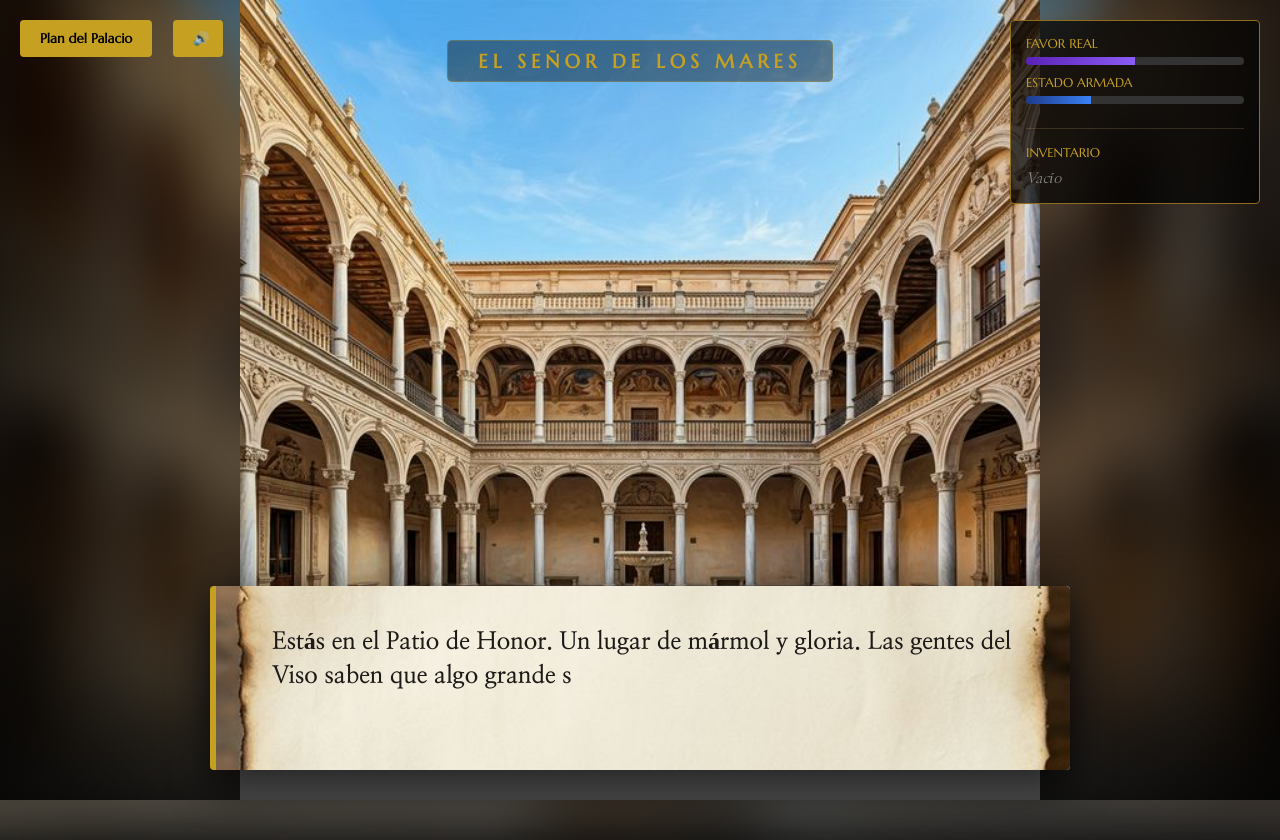
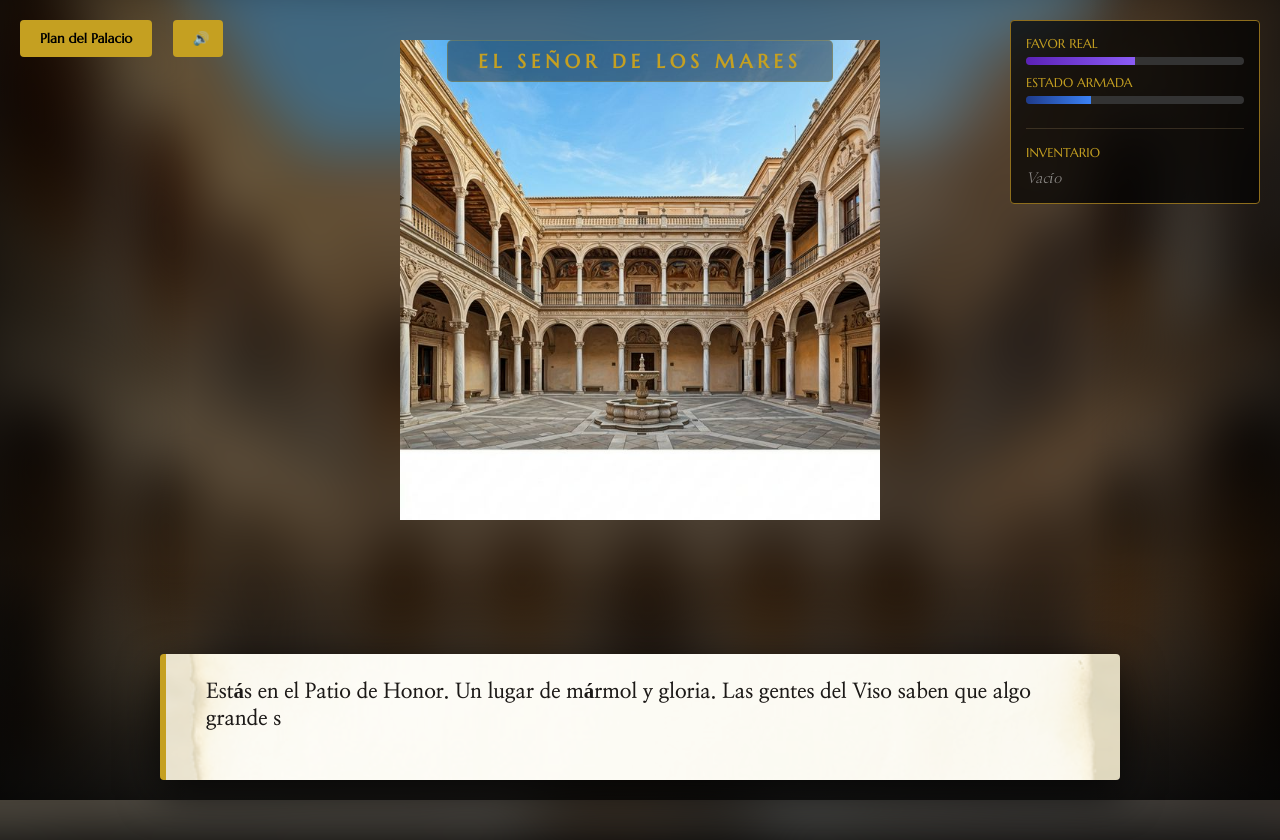
Before and after one commit to JCGM-DEV/elsenordelosmares, a website built with Vite: page index.html in a window 1280 px wide. Both pictures are taken after a click on the button "COMENZAR AVENTURA". Shown: the top 840 px of the page. Built offline with nearby package versions, Linux system fonts and the light colour scheme.

Commit message:
UI: Shifted layout for better background visibility and added transparency to parchment

```diff
--- a/src/style.css
+++ b/src/style.css
@@ -35,9 +35,9 @@ body { background: #000; color: #fff; font-family: var(--font-story); overflow:
 
 .background-art {
   position: absolute;
-  top: 0; left: 0; width: 100%; height: 100%;
+  top: 5%; left: 0; width: 100%; height: 60%;
   background-size: contain;
-  background-position: center;
+  background-position: center top;
   background-repeat: no-repeat;
   z-index: 1;
 }
@@ -170,18 +170,18 @@ body { background: #000; color: #fff; font-family: var(--font-story); overflow:
 }
 
 /* Existing HUD styles ... */
-.hud-box { width: 100%; max-width: 900px; z-index: 20; margin-bottom: 30px; padding: 0 20px; }
-.parchment-sheet { background: var(--paper-bg) url('/clean_parchment.png') center/cover; padding: 2.5rem 3.5rem; border-radius: 4px; box-shadow: 0 15px 40px rgba(0,0,0,0.7); border-left: 6px solid var(--gold); position: relative; }
-.pro-text { color: var(--ink); font-size: 1.5rem; line-height: 1.4; margin-bottom: 2rem; font-weight: 700; min-height: 4.5rem; }
+.hud-box { width: 100%; max-width: 1000px; z-index: 20; margin-bottom: 0; padding: 0 20px; position: absolute; bottom: 20px; }
+.parchment-sheet { background: rgba(249, 245, 232, 0.9) url('/clean_parchment.png') center/cover; background-blend-mode: overlay; padding: 1.5rem 2.5rem; border-radius: 4px; box-shadow: 0 15px 40px rgba(0,0,0,0.7); border-left: 6px solid var(--gold); position: relative; }
+.pro-text { color: var(--ink); font-size: 1.3rem; line-height: 1.3; margin-bottom: 1.5rem; font-weight: 700; min-height: 3rem; }
 .pro-options { display: flex; flex-direction: column; gap: 0.8rem; }
 .pro-option { background: rgba(0,0,0,0.04); border: 1px solid rgba(0,0,0,0.1); padding: 1rem 1.5rem; font-family: var(--font-story); font-size: 1.2rem; color: var(--ink); text-align: left; cursor: pointer; transition: all 0.2s ease; display: flex; align-items: center; gap: 1.5rem; }
 .pro-option:hover { background: var(--gold); color: #000; transform: translateX(10px); }
 .opt-num { font-family: var(--font-title); font-weight: bold; color: var(--accent); }
 .header-overlay { position: absolute; top: 40px; width: 100%; text-align: center; z-index: 10; }
 .header-overlay h2 { font-family: var(--font-title); color: var(--gold); font-size: 1.2rem; letter-spacing: 5px; text-transform: uppercase; background: rgba(0,0,0,0.4); display: inline-block; padding: 8px 30px; border: 1px solid rgba(197, 160, 33, 0.3); border-radius: 5px; }
-.portrait-container { position: absolute; bottom: 300px; left: 5%; z-index: 5; width: 280px; }
+.portrait-container { position: absolute; bottom: 180px; left: 3%; z-index: 5; width: 200px; }
 .portrait-img { width: 100%; border-radius: 5px; border: 2px solid var(--gold); filter: drop-shadow(0 0 20px rgba(0,0,0,0.8)); }
-.portrait-name { background: var(--gold); color: #000; font-family: var(--font-title); font-size: 1rem; padding: 5px 15px; margin-top: -15px; position: relative; display: inline-block; font-weight: bold; }
+.portrait-name { background: var(--gold); color: #000; font-family: var(--font-title); font-size: 0.9rem; padding: 3px 12px; margin-top: -12px; position: relative; display: inline-block; font-weight: bold; }
 
 /* Animations */
 .hidden { display: none !important; }
```
